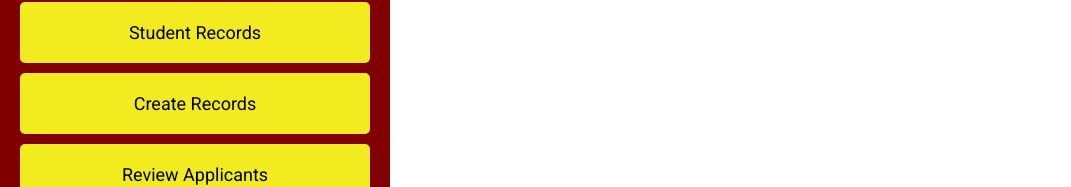
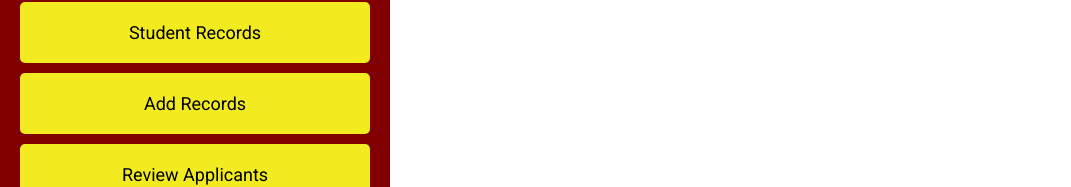
Before and after one commit to Tapispisan-YvesJohn/capstone-project, an Angular app in the folder guidance_services/: page /application-status in a window 1280 px wide. Shown: the part 134-321 px from the top of the page, without its empty margins (0-1071 px from the left). Built offline with nearby package versions, Linux system fonts and the light colour scheme.

Commit message:
made changes in the html

```diff
--- a/guidance_services/src/app/application-status/application-status.component.html
+++ b/guidance_services/src/app/application-status/application-status.component.html
@@ -10,7 +10,7 @@
     <div class="sidebar">
         <ul>
             <li><a (click)="navigateTo('homepage')">Student Records</a></li>
-            <li><a (click)="navigateTo('create-record')">Create Records</a></li>
+            <li><a (click)="navigateTo('create-record')">Add Records</a></li>
             <li><a (click)="navigateTo('review-applicants')">Review Applicants</a></li>
             <li><a (click)="navigateTo('application-status')">Application Status</a></li>
             <li><a (click)="navigateTo('history')">History</a></li>
--- a/guidance_services/src/app/create-record/create-record.component.html
+++ b/guidance_services/src/app/create-record/create-record.component.html
@@ -10,7 +10,7 @@
     <div class="sidebar">
         <ul>
             <li><a (click)="navigateTo('homepage')">Student Records</a></li>
-            <li><a (click)="navigateTo('create-record')">Create Records</a></li>
+            <li><a (click)="navigateTo('create-record')">Add Records</a></li>
             <li><a (click)="navigateTo('review-applicants')">Review Applicants</a></li>
             <li><a (click)="navigateTo('application-status')">Application Status</a></li>
             <li><a (click)="navigateTo('history')">History</a></li>
--- a/guidance_services/src/app/history/history.component.html
+++ b/guidance_services/src/app/history/history.component.html
@@ -10,7 +10,7 @@
     <div class="sidebar">
         <ul>
             <li><a (click)="navigateTo('homepage')">Student Records</a></li>
-            <li><a (click)="navigateTo('create-record')">Create Records</a></li>
+            <li><a (click)="navigateTo('create-record')">Add Records</a></li>
             <li><a (click)="navigateTo('review-applicants')">Review Applicants</a></li>
             <li><a (click)="navigateTo('application-status')">Application Status</a></li>
             <li><a (click)="navigateTo('history')">History</a></li>
--- a/guidance_services/src/app/homepage/homepage.component.html
+++ b/guidance_services/src/app/homepage/homepage.component.html
@@ -10,7 +10,7 @@
     <div class="sidebar">
         <ul>
             <li><a (click)="navigateTo('homepage')">Student Records</a></li>
-            <li><a (click)="navigateTo('create-record')">Create Records</a></li>
+            <li><a (click)="navigateTo('create-record')">Add Records</a></li>
             <li><a (click)="navigateTo('review-applicants')">Review Applicants</a></li>
             <li><a (click)="navigateTo('application-status')">Application Status</a></li>
             <li><a (click)="navigateTo('history')">History</a></li>
--- a/guidance_services/src/app/review-applicants/review-applicants.component.html
+++ b/guidance_services/src/app/review-applicants/review-applicants.component.html
@@ -10,7 +10,7 @@
     <div class="sidebar">
         <ul>
             <li><a (click)="navigateTo('homepage')">Student Records</a></li>
-            <li><a (click)="navigateTo('create-record')">Create Records</a></li>
+            <li><a (click)="navigateTo('create-record')">Add Records</a></li>
             <li><a (click)="navigateTo('review-applicants')">Review Applicants</a></li>
             <li><a (click)="navigateTo('application-status')">Application Status</a></li>
             <li><a (click)="navigateTo('history')">History</a></li>
```
